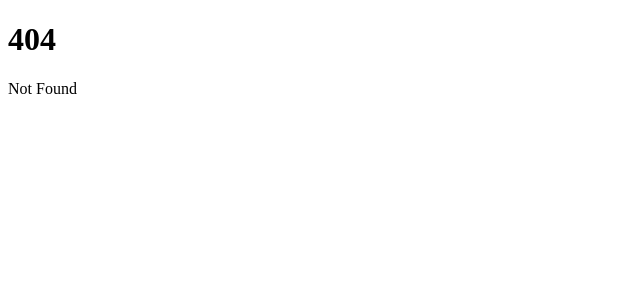
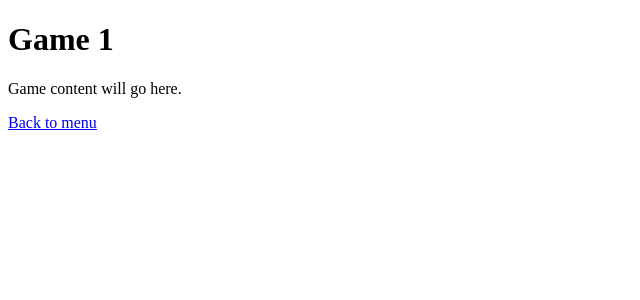
Before and after one commit to floweeb/games_demo, a SvelteKit app: page /game/1 in a window 1280 px wide. Before the commit this address had no page. Shown: the top 300 px of the page, without its empty margins (0-640 px from the left). Built offline with nearby package versions, Linux system fonts and the light colour scheme.

Commit message:
svelte doesn't allow hanging links

```diff
--- /dev/null
+++ b/src/routes/game/[id]/+page.svelte
@@ -0,0 +1,12 @@
+<script lang="ts">
+  import { base } from "$app/paths";
+  import { page } from "$app/stores";
+
+  const gameId = $page.params.id;
+</script>
+
+<div class="container mx-auto p-4">
+  <h1 class="text-3xl font-bold mb-4">Game {gameId}</h1>
+  <p>Game content will go here.</p>
+  <a href="{base}/" class="text-blue-500 hover:underline">Back to menu</a>
+</div>
```
